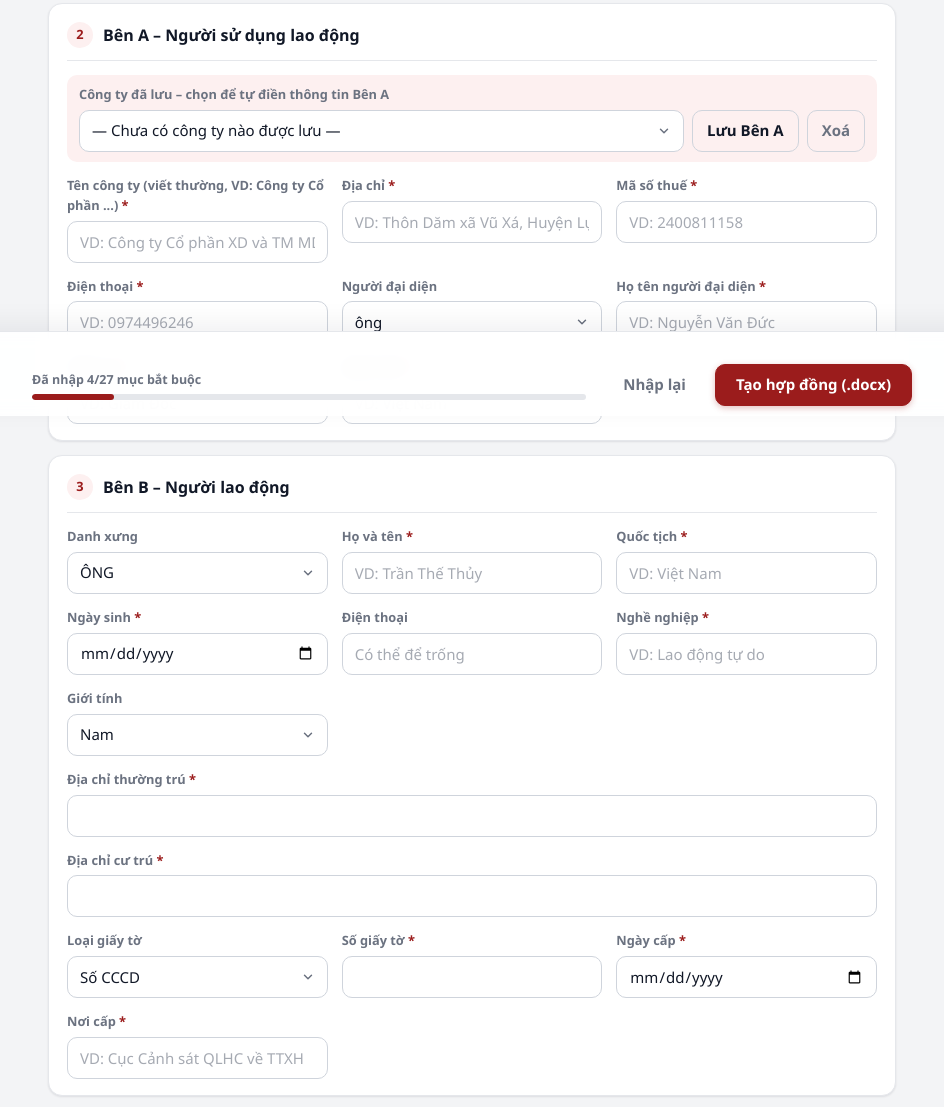
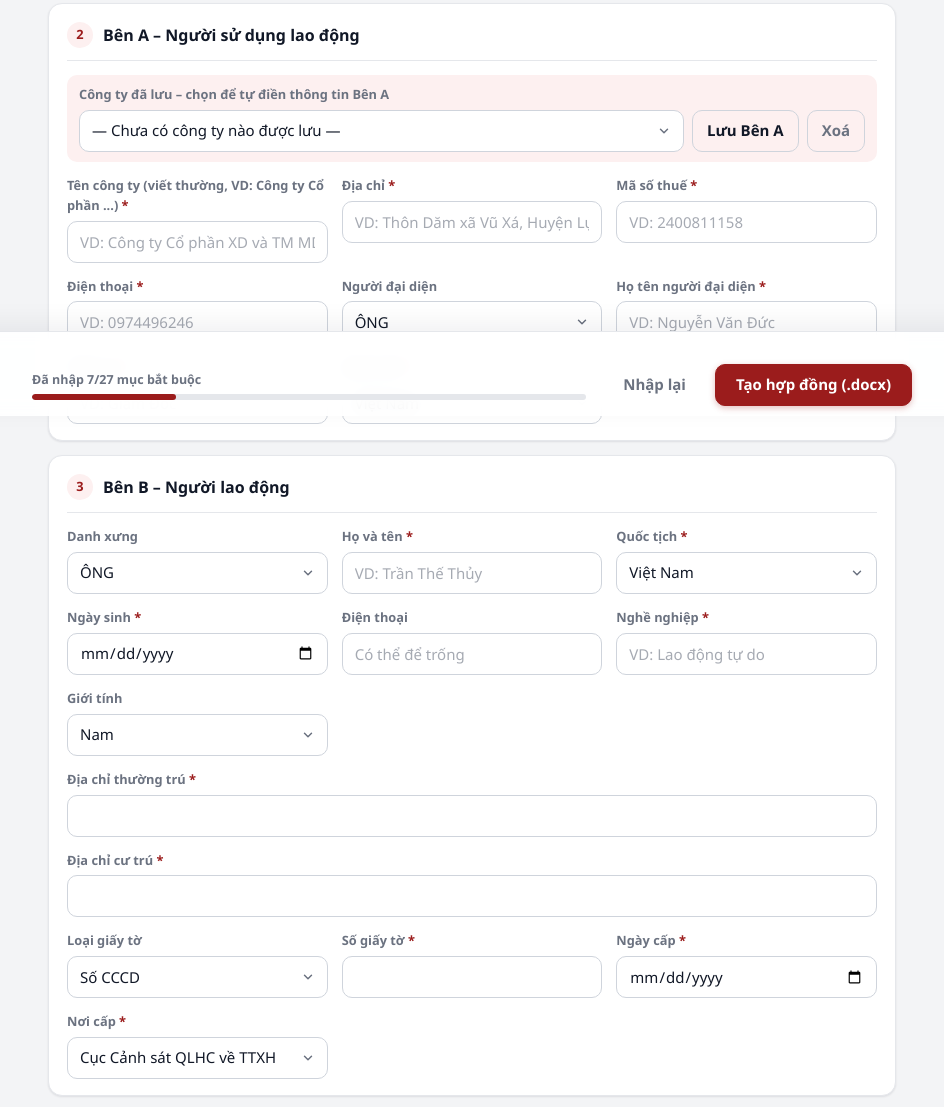
Before and after one commit to thayhoimithuatbd2/tao-hdld, a plain HTML site: page index.html in a window 1280 px wide. Shown: the part 384-1491 px from the top of the page, without its empty margins (168-1112 px from the left). Drawn offline with nearby package versions, Linux system fonts and the light colour scheme.

Commit message:
Add files via upload

```diff
--- a/index.html
+++ b/index.html
@@ -77,14 +77,14 @@ const SECTIONS=[
  {k:"dc_a",l:"Địa chỉ",v:"Thôn Dăm xã Vũ Xá, Huyện Lục Nam, Tỉnh Bắc Giang, Việt Nam",r:1,a:1,c:1},
  {k:"mst",l:"Mã số thuế",v:"2400811158",r:1,a:1},
  {k:"sdt_a",l:"Điện thoại",v:"0974496246",r:1,a:1},
- {k:"xung_a",l:"Người đại diện",t:"s",o:["ông","bà"],v:"ông",a:1},
+ {k:"xung_a",l:"Người đại diện",t:"s",o:["ÔNG","BÀ"],v:"ÔNG",a:1},
  {k:"ten_a",l:"Họ tên người đại diện",v:"Nguyễn Văn Đức",r:1,a:1},
  {k:"chucvu_a",l:"Chức vụ",v:"Giám Đốc",r:1,a:1},
- {k:"qt_a",l:"Quốc tịch",v:"Việt Nam",r:1,a:1}]],
+ {k:"qt_a",l:"Quốc tịch",t:"s",o:["Việt Nam","Khác (nhập thêm)"],v:"Việt Nam",r:1,a:1,other:1,oph:"Nhập quốc tịch khác, VD: Hàn Quốc"}]],
 ["Bên B – Người lao động",[
  {k:"XUNG_B",l:"Danh xưng",t:"s",o:["ÔNG","BÀ"],v:"ÔNG"},
  {k:"ten_b",l:"Họ và tên",r:1,ph:"VD: Trần Thế Thủy"},
- {k:"qt_b",l:"Quốc tịch",v:"Việt Nam",r:1},
+ {k:"qt_b",l:"Quốc tịch",t:"s",o:["Việt Nam","Khác (nhập thêm)"],v:"Việt Nam",r:1,other:1,oph:"Nhập quốc tịch khác, VD: Hàn Quốc"},
  {k:"ns_b",l:"Ngày sinh",t:"d",r:1},
  {k:"dt_b",l:"Điện thoại",ph:"Có thể để trống"},
  {k:"nghe_b",l:"Nghề nghiệp",v:"Lao động tự do",r:1},
@@ -94,7 +94,7 @@ const SECTIONS=[
  {k:"loai_giay",l:"Loại giấy tờ",t:"s",o:["Số CCCD","Số CMND","Số CMTND"],v:"Số CCCD"},
  {k:"cccd",l:"Số giấy tờ",r:1},
  {k:"cap_ngay",l:"Ngày cấp",t:"d",r:1},
- {k:"noi_cap",l:"Nơi cấp",v:"Cục Cảnh sát QLHC về TTXH",r:1}]],
+ {k:"noi_cap",l:"Nơi cấp",t:"s",o:["Cục Cảnh sát QLHC về TTXH","Khác (nhập thêm)"],v:"Cục Cảnh sát QLHC về TTXH",r:1,other:1,oph:"Nhập nơi cấp khác, VD: Công an tỉnh Bắc Ninh"}]],
 ["Điều 1 – Công việc, địa điểm, thời hạn",[
  {k:"loai_hd",l:"Loại hợp đồng",t:"s",o:["Không thời hạn","Xác định thời hạn"],v:"Không thời hạn"},
  {k:"tu_ngay",l:"Từ ngày",t:"d",r:1},
@@ -104,7 +104,7 @@ const SECTIONS=[
 ["Điều 2 – Lương, phụ cấp",[
  {k:"luong",l:"Lương cơ bản",r:1,ph:"VD: 10.500.000 đồng/tháng"},
  {k:"hotro",l:"Các hỗ trợ hàng tháng",v:"200.000 đồng/tháng",r:1,a:1},
- {k:"hinhthuc",l:"Hình thức trả lương",t:"s",o:["Tiền mặt","Chuyển khoản","Khác (nhập thêm)"],v:"Tiền mặt",r:1,a:1,other:1}]],
+ {k:"hinhthuc",l:"Hình thức trả lương",t:"s",o:["Tiền mặt","Chuyển khoản","Khác (nhập thêm)"],v:"Tiền mặt",r:1,a:1,other:1,oph:"Nhập hình thức khác, VD: Ví điện tử"}]],
 ["Điều 3 – Thời giờ làm việc",[
  {k:"sang",l:"Buổi sáng",v:"7h30 - 11h30",r:1,a:1},
  {k:"chieu",l:"Buổi chiều",v:"13h30p - 17h30p",r:1,a:1}]]
@@ -152,7 +152,7 @@ function build(sel){
    if(f.t==="s"){el=document.createElement("select");f.o.forEach(o=>{const op=document.createElement("option");op.textContent=o;el.appendChild(op)})}
    else{el=document.createElement("input");el.type=f.t==="d"?"date":"text";if(f.ph)el.placeholder=f.ph}
    el.id=id;let x=null;
-   if(f.other){x=document.createElement("input");x.type="text";x.id=id+"_o";x.placeholder="Nhập hình thức khác, VD: Ví điện tử";x.style.marginTop="8px";
+   if(f.other){x=document.createElement("input");x.type="text";x.id=id+"_o";x.placeholder=f.oph||"Nhập nội dung khác";x.style.marginTop="8px";
     el.value=f.v||"";
     const sync=()=>{x.style.display=el.value===OTHER?"":"none"};el.addEventListener("change",sync);sync()}
    else el.value=f.v||"";
@@ -177,7 +177,7 @@ function values(){
  o.ngay_ky=long(v.ngay_ky);o.ns_b=short(v.ns_b);o.cap_ngay=short(v.cap_ngay);o.tu_ngay=short(v.tu_ngay);
  o.den_ngay=v.loai_hd==="Xác định thời hạn"&&v.den_ngay?short(v.den_ngay):"........................................";
  o.dt_b=v.dt_b||"……………..";
- o.CTY=v.cty.toUpperCase();o.TEN_B_HOA=v.ten_b.toUpperCase();
+ o.CTY=v.cty.toUpperCase();o.TEN_A_HOA=v.ten_a.toUpperCase();o.TEN_B_HOA=v.ten_b.toUpperCase();
  return o;
 }
 function check(){
@@ -193,6 +193,7 @@ async function make(){
  try{
   const zip=await JSZip.loadAsync(TPL,{base64:true});
   let xml=await zip.file("word/document.xml").async("string");
+  xml=xml.replace("{{ten_a}}","{{TEN_A_HOA}}");
   const val=values();
   xml=xml.replace(/\{\{(\w+)\}\}/g,(m,k)=>k in val?esc(val[k]):m);
   zip.file("word/document.xml",xml);
```
